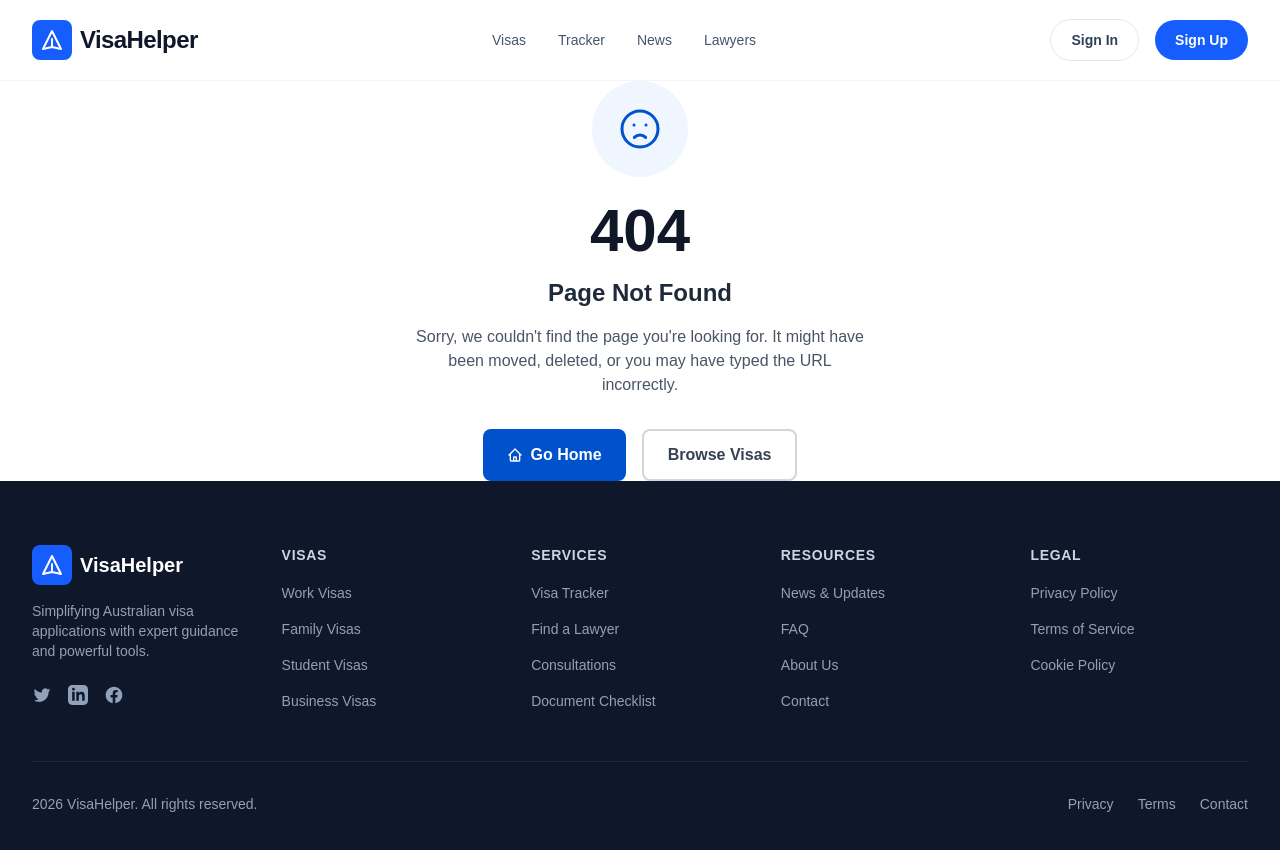
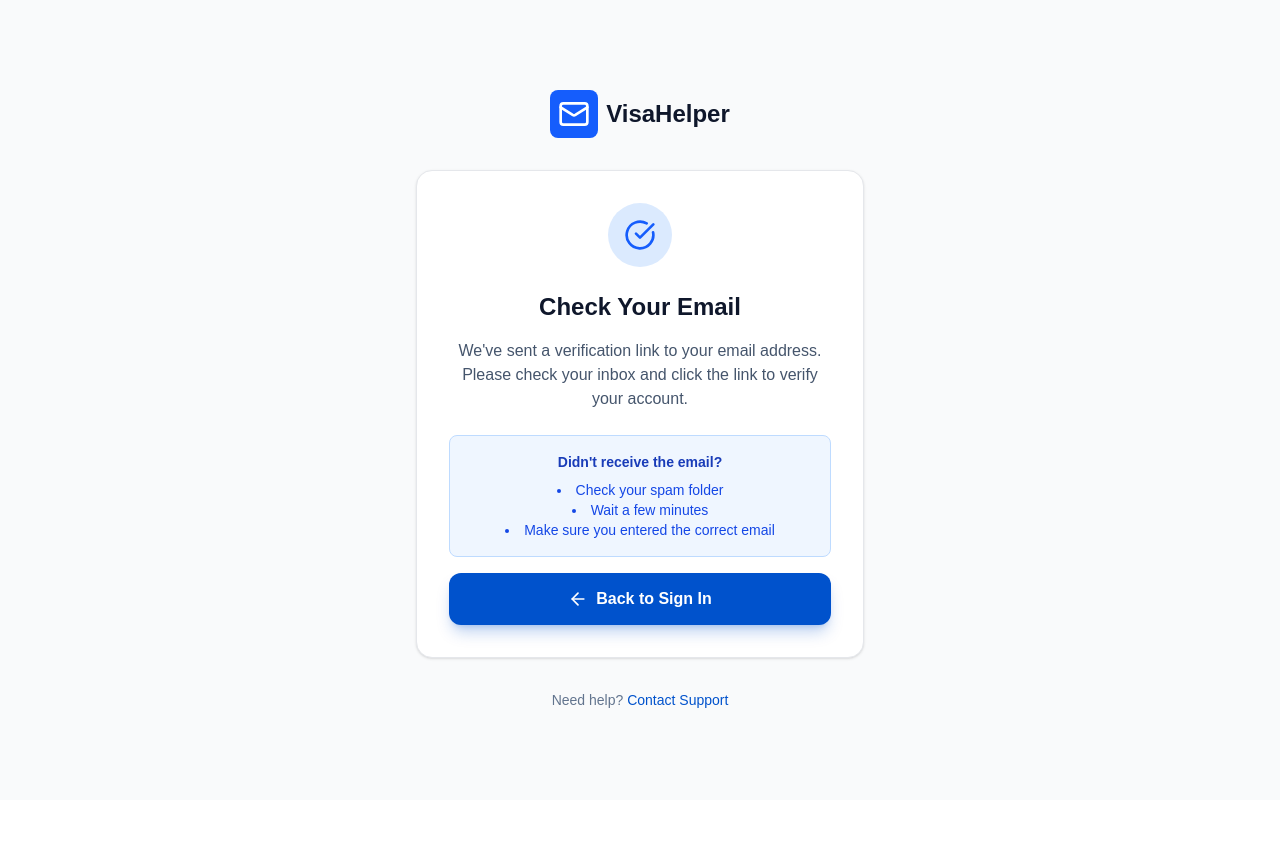
Before and after one commit to mrmaligi/final_visaapp, a Next.js app: page /auth/verify-email in a window 1280 px wide. Before the commit this address had no page. Shown: the top 850 px of the page. After the commit the page ends 800 px from the top, so only its background shows below. Built offline with nearby package versions, Linux system fonts and the light colour scheme.

Commit message:
feat: add verify-email page to fix 404 after signup
- Create /auth/verify-email page for email verification flow
- Show confirmation message and instructions
- Add back to signin link

```diff
--- /dev/null
+++ b/src/app/auth/verify-email/page.tsx
@@ -0,0 +1,65 @@
+'use client';
+
+import Link from 'next/link';
+import { Mail, ArrowLeft, CheckCircle } from 'lucide-react';
+
+export default function VerifyEmailPage() {
+  return (
+    <div className="flex min-h-screen flex-col items-center justify-center p-6 bg-gray-50">
+      <div className="w-full max-w-md text-center">
+        {/* Logo */}
+        <div className="mb-8 flex items-center justify-center gap-2">
+          <div className="bg-blue-600 p-2 rounded-lg">
+            <Mail className="w-8 h-8 text-white" />
+          </div>
+          <span className="text-2xl font-bold text-slate-900">VisaHelper</span>
+        </div>
+
+        {/* Card */}
+        <div className="bg-white rounded-2xl border border-gray-200 p-8 shadow-sm">
+          <div className="w-16 h-16 mx-auto mb-6 bg-blue-100 rounded-full flex items-center justify-center">
+            <CheckCircle className="w-8 h-8 text-blue-600" />
+          </div>
+
+          <h1 className="text-2xl font-bold text-slate-900 mb-4">
+            Check Your Email
+          </h1>
+
+          <p className="text-slate-600 mb-6">
+            We&apos;ve sent a verification link to your email address.
+            Please check your inbox and click the link to verify your account.
+          </p>
+
+          <div className="space-y-4">
+            <div className="bg-blue-50 border border-blue-200 rounded-lg p-4">
+              <p className="text-sm text-blue-800">
+                <strong>Didn&apos;t receive the email?</strong>
+              </p>
+              <ul className="text-sm text-blue-700 mt-2 list-disc list-inside">
+                <li>Check your spam folder</li>
+                <li>Wait a few minutes</li>
+                <li>Make sure you entered the correct email</li>
+              </ul>
+            </div>
+
+            <Link
+              href="/auth/signin"
+              className="inline-flex items-center justify-center gap-2 w-full rounded-xl bg-[#0052cc] py-3.5 text-white font-bold shadow-lg shadow-[#0052cc]/25 hover:bg-[#0052cc]/90 transition-all"
+            >
+              <ArrowLeft className="w-5 h-5" />
+              Back to Sign In
+            </Link>
+          </div>
+        </div>
+
+        {/* Footer */}
+        <p className="mt-8 text-sm text-slate-500">
+          Need help?{' '}
+          <Link href="/contact" className="text-[#0052cc] hover:underline">
+            Contact Support
+          </Link>
+        </p>
+      </div>
+    </div>
+  );
+}
```
